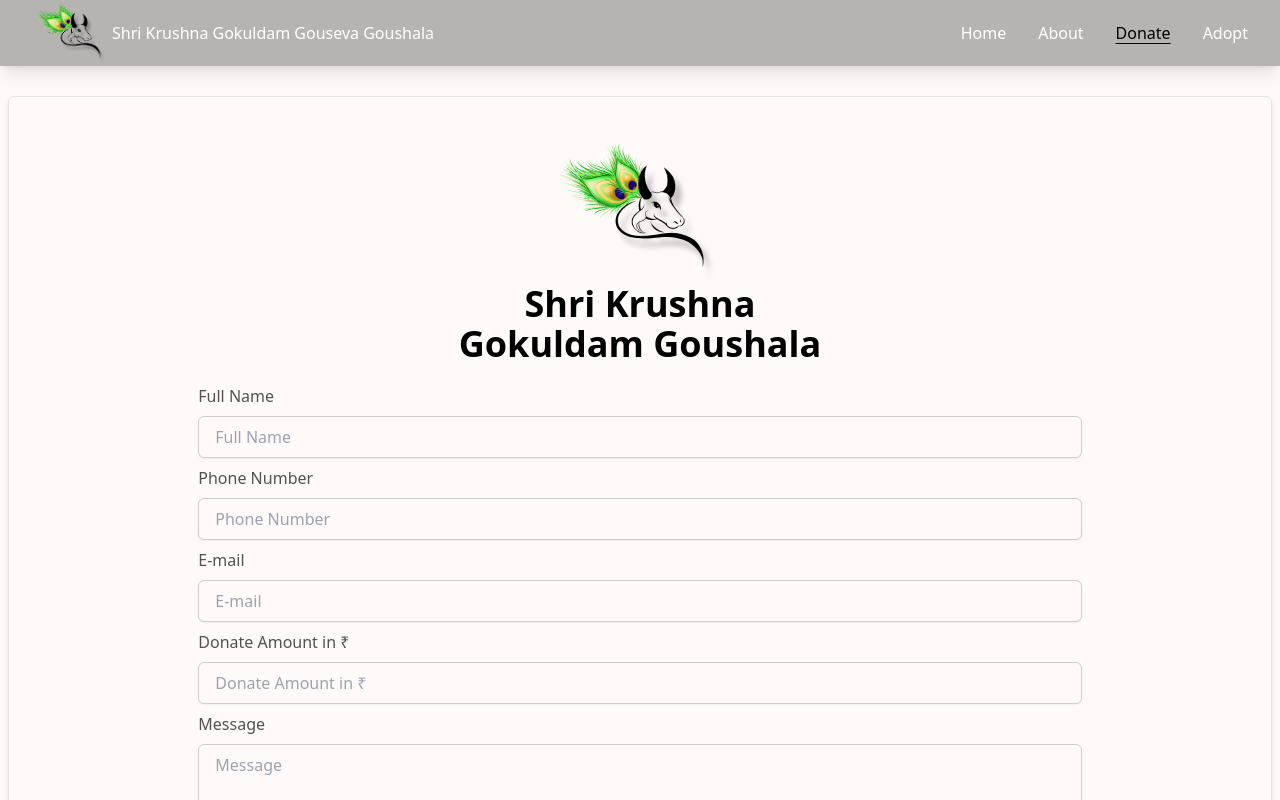
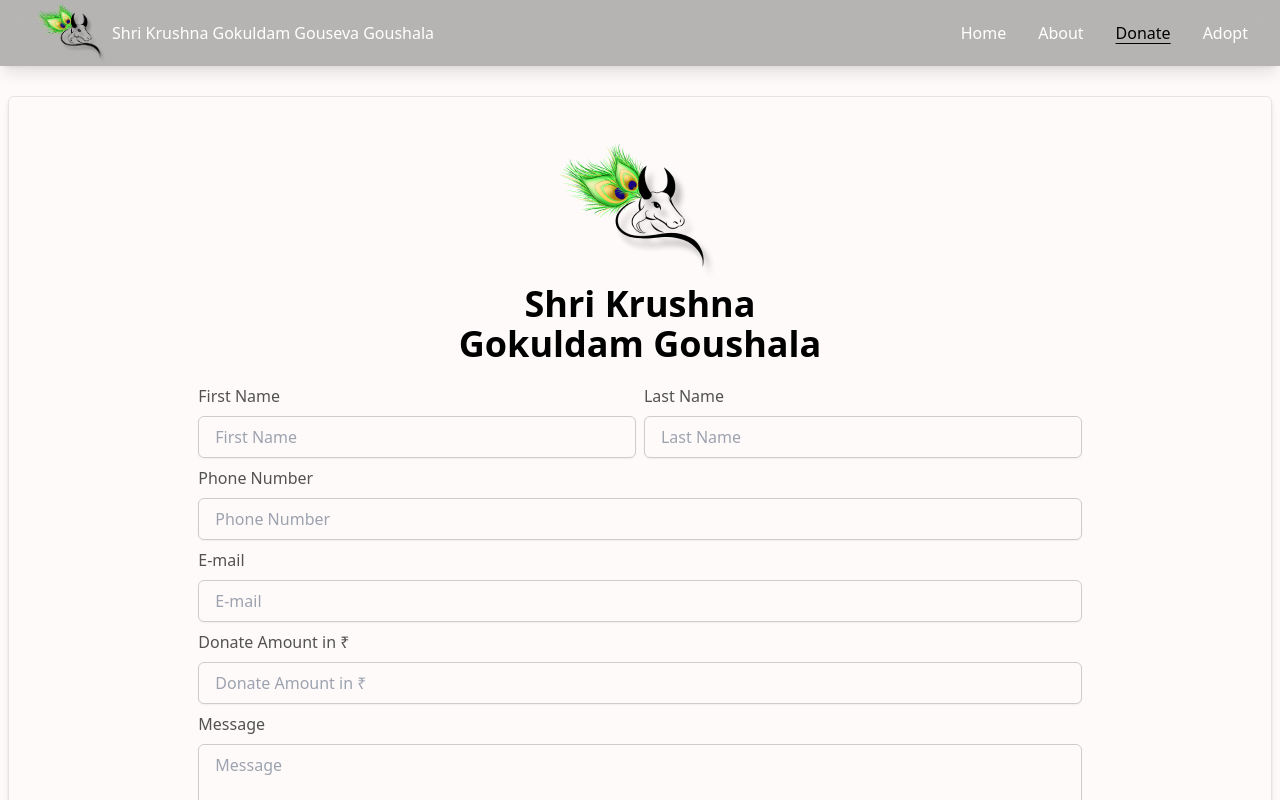
Before and after one commit to zaid-sinpie/Goushala_SKGGG, a React (Vite) app in the folder frontend/: page /root/donate in a window 1280 px wide. Shown: the top 800 px of the page. Built offline with nearby package versions, Linux system fonts and the light colour scheme; a web font is replaced by a local one.

Commit message:
animations adding in progress

```diff
--- a/frontend/src/components/Hero.jsx
+++ b/frontend/src/components/Hero.jsx
@@ -7,7 +7,7 @@ import logo from "/logo.png";
 const Hero = () => {
   return (
     <div className="h-screen max-xl:h-auto w-full bg-img1 bg-center bg-fixed bg-cover flex items-end justify-start max-xl:justify-center max-sm:items-center py-5 max-xl:py-20 max-sm:py-20 px-10 max-sm:p-0 overflow-hidden">
-      <article className="w-[50%] h-fit max-sm:h-auto py-20 max-2xl:py-10 max-xl:py-10 max-sm:py-5 px-10 rounded-lg max-sm:w-[90%] max-xl:w-[90%] flex flex-col justify-center items-start text-center gap-[5rem] max-lg:gap-[3rem] max-2xl:gap-[3rem] max-sm:gap-5 text-4xl max-sm:text-xl bg-blur backdrop-blur-md shadow-xl">
+      <article className="w-[50%] h-fit max-sm:h-auto py-20 max-2xl:py-10 max-xl:py-10 max-sm:py-5 px-10 rounded-lg max-sm:w-[90%] max-xl:w-[90%] flex flex-col justify-center items-start text-center gap-[5rem] max-lg:gap-[3rem] max-2xl:gap-[3rem] max-sm:gap-5 text-4xl max-sm:text-xl bg-blur backdrop-blur-md shadow-xl animate-slideInFromLeft">
         <div className="max-lg:text-xl max-xl:text-lg w-full flex flex-col justify-center items-center">
           <img src={logo} alt="" className="w-25 max-sm:w-[40%]" />
           <h1 className="font-bold">Shri Krushna Gokuldam Goushala</h1>
--- a/frontend/src/pages/DonatePage.jsx
+++ b/frontend/src/pages/DonatePage.jsx
@@ -28,7 +28,10 @@ const DonatePage = () => {
           method="post"
           className="flex flex-col items-center justify-around gap-2 w-[50%]  max-2xl:w-[70%] max-xl:w-[70%] max-sm:w-full"
         >
-          <Input id="fullName" type="text" title="Full Name" />
+          <div className="flex max-sm:flex-col items-center justify-center w-full gap-2">
+            <Input id="First Name" type="text" title="First Name" />
+            <Input id="Last Name" type="text" title="Last Name" />
+          </div>
           <Input id="phone" type="number" title="Phone Number" />
           <Input id="email" type="text" title="E-mail" />
           <Input
--- a/frontend/tailwind.config.js
+++ b/frontend/tailwind.config.js
@@ -3,6 +3,15 @@ export default {
   content: ["./index.html", "./src/**/*.{js,ts,jsx,tsx}"],
   theme: {
     extend: {
+      keyframes: {
+        slideInFromLeft: {
+          "0%": { transform: "translateX(-100%)" },
+          "100%": { transform: "translateX(0)" },
+        },
+      },
+      animation: {
+        slideInFromLeft: "slideInFromLeft 0.5s ease-out forwards",
+      },
       fontFamily: {
         "lato-thin": ["Lato", "sans-serif"],
       },
```
